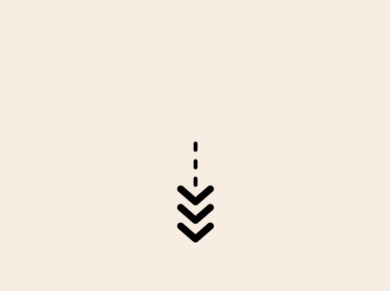
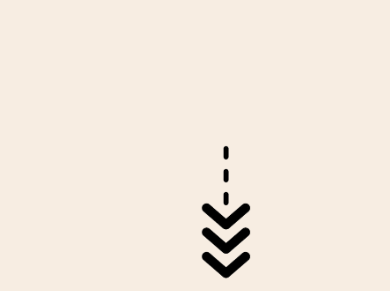
Before and after one commit to bytelifeGH/ByteLife-Main-Phase-1, a website: page index.html in a window 390 px wide. Shown: the part 553-844 px from the top of the page. Drawn offline with nearby package versions, Linux system fonts and the light colour scheme.

Commit message:
Responsiveness improved

```diff
--- a/style.css
+++ b/style.css
@@ -628,10 +628,14 @@ animation: backandforth 1.5s infinite linear;
   margin-top: 10rem;
 }
 
-img {
+li img {
   max-width: 100%;
+  width: 3em;
   display: block;
   object-fit: cover;
+}
+img{
+  width: 20em;
 }
 
 .card {
```
